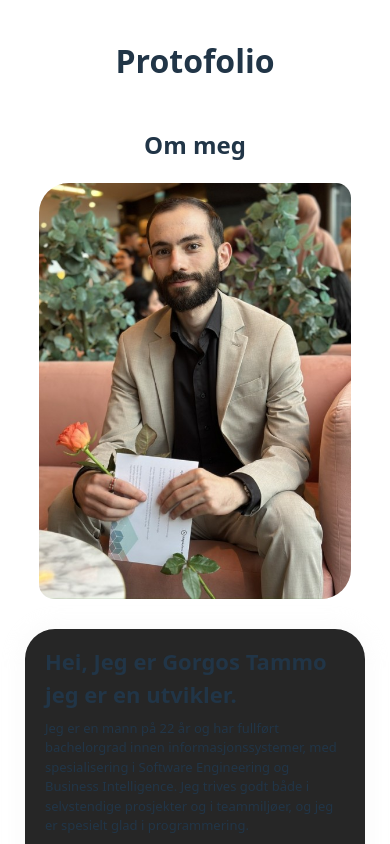
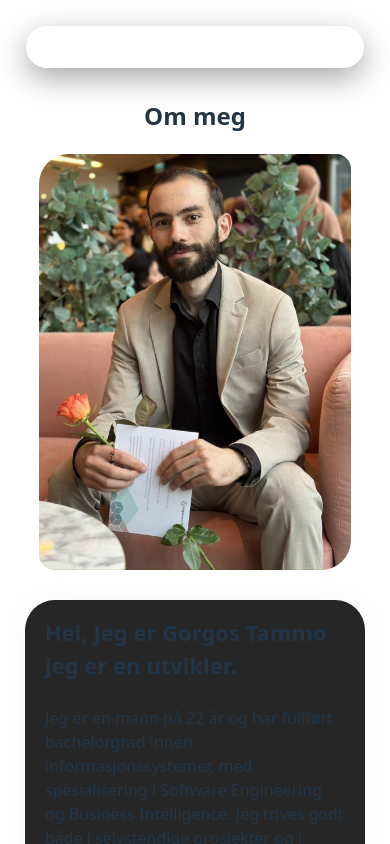
Before and after one commit to Gorgostammos/portfolio, a React (Vite) app: page / in a window 390 px wide. Shown: the top 844 px of the page. Built offline with nearby package versions, Linux system fonts and the light colour scheme.

Commit message:
jeg lagde en menu
jeg lagde en menu som er responsiv

```diff
--- a/package.json
+++ b/package.json
@@ -14,6 +14,7 @@
     "@fortawesome/free-brands-svg-icons": "^7.1.0",
     "@fortawesome/free-solid-svg-icons": "^7.1.0",
     "@fortawesome/react-fontawesome": "^3.1.1",
+    "gsap": "^3.14.2",
     "react": "^19.1.1",
     "react-dom": "^19.1.1"
   },
--- a/src/App.jsx
+++ b/src/App.jsx
@@ -1,25 +1,41 @@
 // App.jsx
 import { useState } from "react";
 import "./App.css";
+import PillNav from "./components/PillNav/PillNav";
 import { FontAwesomeIcon } from "@fortawesome/react-fontawesome";
-import { faGlobe } from "@fortawesome/free-solid-svg-icons";
-import { faPhone } from "@fortawesome/free-solid-svg-icons";
-import { faEnvelope } from "@fortawesome/free-solid-svg-icons";
+import {
+  faGlobe,
+  faPhone,
+  faEnvelope,
+} from "@fortawesome/free-solid-svg-icons";
 
 function App() {
   const [count, setCount] = useState(0);
 
+  const navItems = [
+    { label: "Om meg", href: "#om-meg" },
+    { label: "Utdanning", href: "#utdanning" },
+    { label: "Erfaring", href: "#erfaring" },
+    { label: "Ferdigheter", href: "#ferdigheter" },
+    { label: "Prosjekter", href: "#prosjekter" },
+    { label: "Kontakt", href: "#kontakt" },
+  ];
+
   return (
     <>
       <div>
-        <h1>Protofolio</h1>
+        {/* Pill Nav */}
+        <PillNav items={navItems} />
 
-        <div className="omMeg">
-          <h2 id="omMeg">Om meg</h2>
+        {/* OM MEG */}
+        <div className="omMeg" id="om-meg">
+          <h2>Om meg</h2>
           <section className="profile">
             <div className="meg">
               <p id="jeg">Hei, Jeg er Gorgos Tammo jeg er en utvikler.</p>
-              <p id="omMeg">
+
+              {/* Fjernet dupliserte id="omMeg" på flere <p>. Bruk id på seksjonen over. */}
+              <p>
                 Jeg er en mann på 22 år og har fullført bachelorgrad innen
                 informasjonssystemer, med spesialisering i Software Engineering
                 og Business Intelligence. Jeg trives godt både i selvstendige
@@ -28,7 +44,7 @@ function App() {
               </p>
 
               <section className="divider">
-                <p id="omMeg">for med info kan du lese mere her:</p>
+                <p>for med info kan du lese mere her:</p>
 
                 <div className="social-icons">
                   <a
@@ -55,14 +71,16 @@ function App() {
                 </div>
               </section>
             </div>
+
             <div className="bilde">
               <img src=".\src\assets\minbilde3.jpg" alt="Profilbilde" />
             </div>
           </section>
         </div>
 
-        <div className="Utdanning">
-          <h2 id="Utdanning">Utdanning</h2>
+        {/* UTDANNING */}
+        <div className="Utdanning" id="utdanning">
+          <h2>Utdanning</h2>
 
           <section className="education-card">
             <div className="education-left">
@@ -88,8 +106,10 @@ function App() {
           </section>
         </div>
 
-        <div className="Erfaring">
-          <h2 id="Erfaring">Erfaring</h2>
+        {/* ERFARING */}
+        <div className="Erfaring" id="erfaring">
+          <h2>Erfaring</h2>
+
           <section className="experience-card">
             <div className="experience-left">
               <h3>It support</h3>
@@ -139,7 +159,8 @@ function App() {
           </section>
         </div>
 
-        <div className="Ferdigheter">
+        {/* FERDIGHETER */}
+        <div className="Ferdigheter" id="ferdigheter">
           <h2>Ferdigheter</h2>
 
           {/* PROGRAMMERINGSSPRÅK */}
@@ -233,15 +254,16 @@ function App() {
               <span className="skill-icon" data-label="IntelliJ IDEA">
                 <i className="devicon-intellij-plain-wordmark"></i>
               </span>
-              <span className="skill-icon" data-label="Supabase">
+              <span className="skill-icon" data-label="VS Code">
                 <i className="devicon-vscode-plain-wordmark"></i>
               </span>
             </div>
           </div>
         </div>
 
-        <div className="Prosjekter">
-          <h2 id="Prosjekter">Prosjekter</h2>
+        {/* PROSJEKTER + FOOTER */}
+        <div className="Prosjekter" id="prosjekter">
+          <h2>Prosjekter</h2>
 
           <div className="projects-grid">
             <section className="project-card">
@@ -258,7 +280,6 @@ function App() {
                 brukervennlig på både desktop og mobile enheter.
               </p>
 
-              {/* NY: footer-rad som plasserer React-logoen til høyre */}
               <section className="project-footer">
                 <section className="project-links">
                   <a
@@ -304,7 +325,6 @@ function App() {
                 brukervennlig på både desktop og mobile enheter.
               </p>
 
-              {/* NY: footer-rad som plasserer React-logoen til høyre */}
               <section className="project-footer">
                 <section className="project-links">
                   <a
@@ -326,6 +346,7 @@ function App() {
                     <FontAwesomeIcon icon={faGlobe} />
                   </a>
                 </section>
+
                 <div className="project-tech">
                   <i className="devicon-react-original"></i>
                   <i className="devicon-javascript-plain"></i>
@@ -337,7 +358,7 @@ function App() {
               <h3>Webutviklings eksamen</h3>
               <iframe
                 src="https://nettsiden.vercel.app/"
-                title="calendar"
+                title="nettsiden"
                 className="project-iframe"
               />
               <p className="project-description">
@@ -347,7 +368,6 @@ function App() {
                 brukervennlig på både desktop og mobile enheter.
               </p>
 
-              {/* NY: footer-rad som plasserer React-logoen til høyre */}
               <section className="project-footer">
                 <section className="project-links">
                   <a
@@ -355,7 +375,7 @@ function App() {
                     target="_blank"
                     rel="noopener noreferrer"
                     alt="GitHub"
-                    aria-label="GitHub Calender_app"
+                    aria-label="GitHub nettsiden"
                   >
                     <i className="devicon-github-original"></i>
                   </a>
@@ -363,12 +383,13 @@ function App() {
                     href="https://nettsiden.vercel.app/"
                     target="_blank"
                     rel="noopener noreferrer"
-                    alt="calendar Nettside"
-                    aria-label="calendar Nettside"
+                    alt="Nettsiden"
+                    aria-label="Nettsiden"
                   >
                     <FontAwesomeIcon icon={faGlobe} />
                   </a>
                 </section>
+
                 <div className="project-tech">
                   <i className="devicon-react-original"></i>
                   <i className="devicon-javascript-plain"></i>
@@ -380,7 +401,7 @@ function App() {
               <h3>Soclub</h3>
               <iframe
                 src="src\assets\Screenshot_20251217_212925.png"
-                title="calendar"
+                title="socclub"
                 className="project-iframe"
               />
               <p className="project-description">
@@ -390,7 +411,6 @@ function App() {
                 brukervennlig på både desktop og mobile enheter.
               </p>
 
-              {/* NY: footer-rad som plasserer React-logoen til høyre */}
               <section className="project-footer">
                 <section className="project-links">
                   <a
@@ -398,11 +418,12 @@ function App() {
                     target="_blank"
                     rel="noopener noreferrer"
                     alt="GitHub"
-                    aria-label="GitHub Calender_app"
+                    aria-label="GitHub socclub"
                   >
                     <i className="devicon-github-original"></i>
                   </a>
                 </section>
+
                 <div className="project-tech">
                   <i className="devicon-react-original"></i>
                   <i className="devicon-javascript-plain"></i>
@@ -411,20 +432,22 @@ function App() {
             </section>
           </div>
 
-          <footer className="footer">
+          <footer className="footer" id="kontakt">
             <section className="contact-card">
-              <h2 id="Contact">Kontakt</h2>
+              <h2>Kontakt</h2>
               <div className="contact-info">
                 <p>
                   La oss ta en prat! Ta gjerne kontakt for samarbeid! Jeg er
                   alltid åpen for en prat.
                 </p>
+
                 <div className="telefon">
                   <a href="tel:467 25 849" type="tel" alt="Telefonnummer">
                     <FontAwesomeIcon icon={faPhone} />
                     46725849
                   </a>
                 </div>
+
                 <a
                   href="mailto:Gorgos2002@icloud.com"
                   type="email"
@@ -441,4 +464,5 @@ function App() {
     </>
   );
 }
+
 export default App;
--- /dev/null
+++ b/src/components/PillNav/PillNav.css
@@ -0,0 +1,195 @@
+/* src/components/PillNav/PillNav.css */
+
+.pillnav-wrap {
+    position: sticky;
+    top: 14px;
+    z-index: 9999;
+    display: flex;
+    justify-content: center;
+    padding: 12px 12px;
+}
+
+/* =============== Desktop Pill Nav =============== */
+.pillnav {
+    position: relative;
+    display: inline-flex;
+    align-items: center;
+    gap: 6px;
+    padding: 6px;
+    border-radius: 999px;
+
+    background: rgba(255, 255, 255, 0.06);
+    border: 1px solid rgba(255, 255, 255, 0.14);
+    backdrop-filter: blur(12px);
+    box-shadow: 0 10px 30px rgba(0, 0, 0, 0.35);
+
+    max-width: min(920px, calc(100vw - 24px));
+    overflow: hidden;
+    isolation: isolate;
+}
+
+.pillnav-pill {
+    position: absolute;
+    top: 0;
+    left: 0;
+
+    border-radius: 999px;
+    background: rgba(255, 255, 255, 0.14);
+    border: 1px solid rgba(255, 255, 255, 0.12);
+    box-shadow: 0 10px 24px rgba(0, 0, 0, 0.28),
+        inset 0 1px 0 rgba(255, 255, 255, 0.1);
+
+    pointer-events: none;
+    transform: translate3d(0, 0, 0);
+    will-change: transform, width, height;
+}
+
+.pillnav-item {
+    position: relative;
+    z-index: 1;
+    display: inline-flex;
+    align-items: center;
+    justify-content: center;
+
+    padding: 9px 14px;
+    border-radius: 999px;
+    text-decoration: none;
+
+    font-weight: 600;
+    font-size: 14px;
+    letter-spacing: 0.2px;
+    color: rgba(255, 255, 255, 0.82);
+
+    white-space: nowrap;
+    user-select: none;
+
+    transition: color 150ms ease, background 150ms ease;
+}
+
+.pillnav-item:hover {
+    color: rgba(255, 255, 255, 0.95);
+    background: rgba(255, 255, 255, 0.06);
+}
+
+.pillnav-item.is-active {
+    color: rgba(255, 255, 255, 0.98);
+}
+
+/* =============== Mobile Hamburger =============== */
+.pillnav-mobile {
+    display: none;
+    position: relative;
+    width: 100%;
+    max-width: 520px;
+}
+
+.pillnav-burger {
+    width: 100%;
+    display: flex;
+    align-items: center;
+    justify-content: space-between;
+    gap: 12px;
+
+    padding: 12px 14px;
+    border-radius: 999px;
+
+    background: rgba(255, 255, 255, 0.06);
+    border: 1px solid rgba(255, 255, 255, 0.14);
+    backdrop-filter: blur(12px);
+    box-shadow: 0 10px 30px rgba(0, 0, 0, 0.35);
+
+    color: rgba(255, 255, 255, 0.92);
+    font-weight: 700;
+    font-size: 14px;
+    letter-spacing: 0.2px;
+
+    cursor: pointer;
+}
+
+.pillnav-burger-left {
+    overflow: hidden;
+    text-overflow: ellipsis;
+    white-space: nowrap;
+}
+
+.pillnav-burger-icon {
+    width: 22px;
+    height: 16px;
+    display: inline-flex;
+    flex-direction: column;
+    justify-content: space-between;
+}
+
+.pillnav-burger-icon span {
+    display: block;
+    height: 2px;
+    border-radius: 2px;
+    background: rgba(255, 255, 255, 0.9);
+    transition: transform 180ms ease, opacity 180ms ease;
+}
+
+.pillnav-burger-icon.is-open span:nth-child(1) {
+    transform: translateY(7px) rotate(45deg);
+}
+
+.pillnav-burger-icon.is-open span:nth-child(2) {
+    opacity: 0;
+}
+
+.pillnav-burger-icon.is-open span:nth-child(3) {
+    transform: translateY(-7px) rotate(-45deg);
+}
+
+.pillnav-sheet {
+    position: absolute;
+    top: calc(100% + 10px);
+    left: 0;
+    right: 0;
+
+    border-radius: 18px;
+    padding: 8px;
+
+    background: rgba(20, 20, 20, 0.92);
+    border: 1px solid rgba(255, 255, 255, 0.12);
+    backdrop-filter: blur(12px);
+
+    box-shadow: 0 18px 45px rgba(0, 0, 0, 0.45);
+}
+
+.pillnav-sheet-item {
+    display: flex;
+    align-items: center;
+    justify-content: space-between;
+
+    padding: 12px 12px;
+    border-radius: 12px;
+    text-decoration: none;
+
+    color: rgba(255, 255, 255, 0.9);
+    font-weight: 600;
+}
+
+.pillnav-sheet-item:hover {
+    background: rgba(255, 255, 255, 0.06);
+}
+
+.pillnav-sheet-item.is-active {
+    background: rgba(255, 255, 255, 0.10);
+    border: 1px solid rgba(255, 255, 255, 0.10);
+}
+
+/* Breakpoint: under 520px viser hamburger, skjuler pill */
+@media (max-width: 520px) {
+    .pillnav-wrap {
+        top: 10px;
+        padding: 10px 10px;
+    }
+
+    .pillnav--desktop {
+        display: none;
+    }
+
+    .pillnav-mobile {
+        display: block;
+    }
+}
--- /dev/null
+++ b/src/components/PillNav/PillNav.jsx
@@ -0,0 +1,169 @@
+// src/components/PillNav/PillNav.jsx
+import { useEffect, useLayoutEffect, useRef, useState } from "react";
+import { gsap } from "gsap";
+import "./PillNav.css";
+
+export default function PillNav({ items = [] }) {
+  const navRef = useRef(null);
+  const pillRef = useRef(null);
+  const btnRefs = useRef([]);
+  const [active, setActive] = useState(items[0]?.href ?? "");
+  const [open, setOpen] = useState(false); // mobilmeny
+
+  btnRefs.current = btnRefs.current.slice(0, items.length);
+
+  const positionPill = (index, animate = true) => {
+    const nav = navRef.current;
+    const pill = pillRef.current;
+    const btn = btnRefs.current[index];
+    if (!nav || !pill || !btn) return;
+
+    const x = btn.offsetLeft - nav.scrollLeft;
+    const y = btn.offsetTop;
+
+    const props = {
+      x,
+      y,
+      width: btn.offsetWidth,
+      height: btn.offsetHeight,
+      duration: animate ? 0.25 : 0,
+      ease: "power2.out",
+    };
+
+    if (animate) gsap.to(pill, props);
+    else gsap.set(pill, props);
+  };
+
+  useLayoutEffect(() => {
+    if (!items.length) return;
+    const i = Math.max(
+      0,
+      items.findIndex((it) => it.href === active)
+    );
+    positionPill(i, false);
+    // eslint-disable-next-line react-hooks/exhaustive-deps
+  }, [items.length]);
+
+  useEffect(() => {
+    const nav = navRef.current;
+    if (!nav) return;
+
+    const update = () => {
+      const i = Math.max(
+        0,
+        items.findIndex((it) => it.href === active)
+      );
+      positionPill(i, false);
+    };
+
+    window.addEventListener("resize", update);
+    nav.addEventListener("scroll", update, { passive: true });
+
+    return () => {
+      window.removeEventListener("resize", update);
+      nav.removeEventListener("scroll", update);
+    };
+  }, [active, items]);
+
+  // Lukk mobilmeny ved klikk utenfor
+  useEffect(() => {
+    if (!open) return;
+    const onDown = (e) => {
+      const root = document.getElementById("pillnav-root");
+      if (root && !root.contains(e.target)) setOpen(false);
+    };
+    document.addEventListener("mousedown", onDown);
+    document.addEventListener("touchstart", onDown, { passive: true });
+    return () => {
+      document.removeEventListener("mousedown", onDown);
+      document.removeEventListener("touchstart", onDown);
+    };
+  }, [open]);
+
+  const scrollToHash = (href) => {
+    if (!href?.startsWith("#")) return;
+    const el = document.querySelector(href);
+    if (!el) return;
+
+    const y = el.getBoundingClientRect().top + window.scrollY - 90;
+    window.scrollTo({ top: y, behavior: "smooth" });
+  };
+
+  const goTo =
+    (href, index, { fromMobile } = { fromMobile: false }) =>
+    (e) => {
+      e.preventDefault();
+      setActive(href);
+
+      if (!fromMobile) positionPill(index, true);
+
+      scrollToHash(href);
+      history.replaceState(null, "", href);
+
+      if (fromMobile) setOpen(false);
+    };
+
+  const activeLabel =
+    items.find((it) => it.href === active)?.label ?? items[0]?.label ?? "Meny";
+
+  return (
+    <div className="pillnav-wrap" id="pillnav-root">
+      {/* Desktop pill nav */}
+      <nav
+        className="pillnav pillnav--desktop"
+        ref={navRef}
+        aria-label="Primary"
+      >
+        <span className="pillnav-pill" ref={pillRef} aria-hidden="true" />
+        {items.map((it, i) => (
+          <a
+            key={it.href}
+            href={it.href}
+            ref={(el) => (btnRefs.current[i] = el)}
+            className={`pillnav-item ${active === it.href ? "is-active" : ""}`}
+            aria-current={active === it.href ? "page" : undefined}
+            onClick={goTo(it.href, i)}
+          >
+            {it.label}
+          </a>
+        ))}
+      </nav>
+
+      {/* Mobile hamburger */}
+      <div className="pillnav-mobile">
+        <button
+          className="pillnav-burger"
+          type="button"
+          aria-label="Åpne meny"
+          aria-expanded={open}
+          onClick={() => setOpen((v) => !v)}
+        >
+          <span className="pillnav-burger-left">{activeLabel}</span>
+          <span className={`pillnav-burger-icon ${open ? "is-open" : ""}`}>
+            <span />
+            <span />
+            <span />
+          </span>
+        </button>
+
+        {open && (
+          <div className="pillnav-sheet" role="menu" aria-label="Navigasjon">
+            {items.map((it, i) => (
+              <a
+                key={it.href}
+                href={it.href}
+                role="menuitem"
+                className={`pillnav-sheet-item ${
+                  active === it.href ? "is-active" : ""
+                }`}
+                onClick={goTo(it.href, i, { fromMobile: true })}
+              >
+                {it.label}
+              </a>
+            ))}
+          </div>
+        )}
+      </div>
+    </div>
+  );
+}
```
Also changed, not shown: 1 other file (tests, documents, lock files or other folders).
